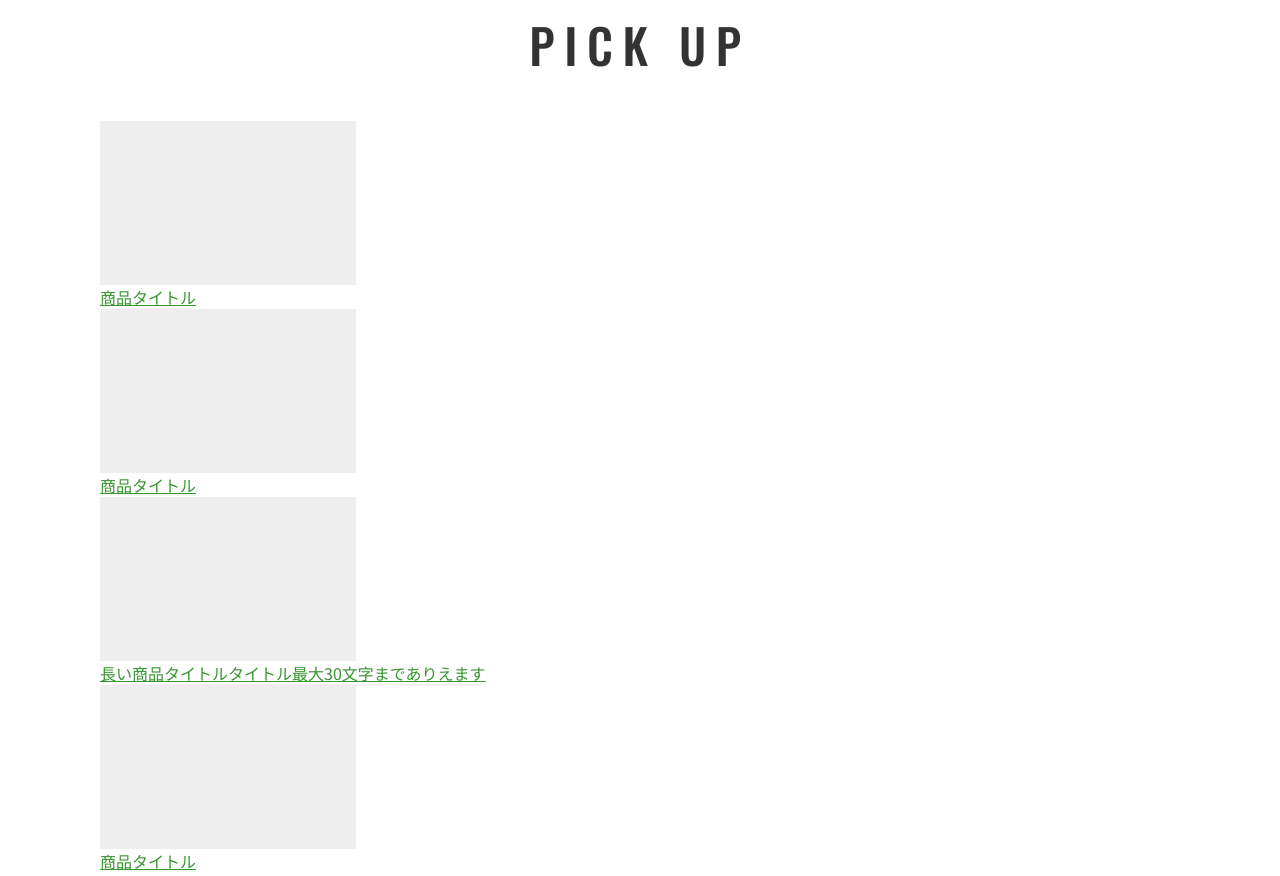
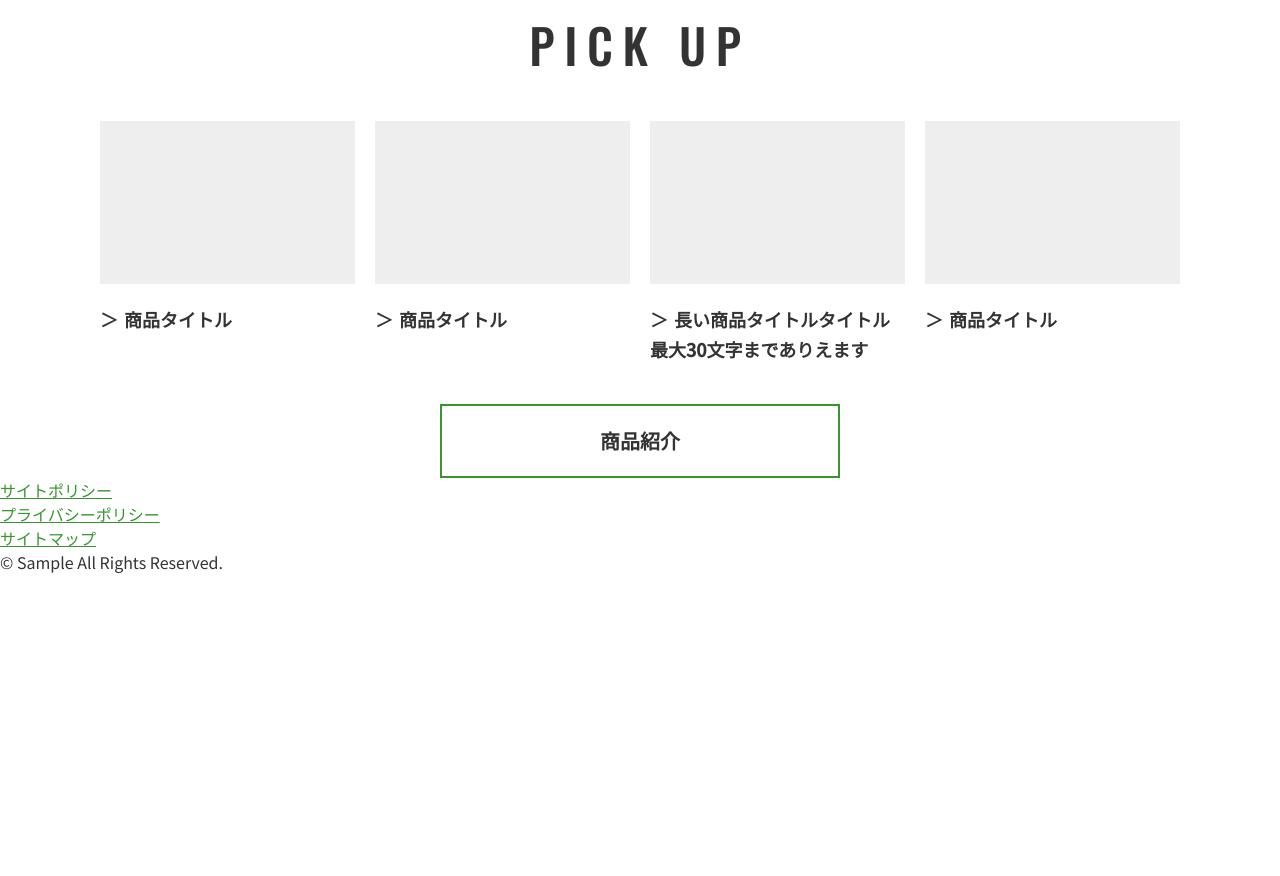
Before and after one commit to ryui811/exercise1, a plain HTML site: page index.html in a window 1280 px wide. Shown: the part 1400-2276 px from the top of the page. After the commit the page ends 1974 px from the top, so only its background shows below. Drawn offline with nearby package versions, Linux system fonts and the light colour scheme.

Commit message:
PICKUP部分作成中

```diff
--- a/css/top.css
+++ b/css/top.css
@@ -72,5 +72,34 @@
 /* pickupList
 ----------------------------------------*/
 
+.pickupList {
+  display: flex;
+  justify-content: space-between;
+}
+
+.pickupList__item {
+  width: 23.61%;
+}
+
+.pickupList__item a {
+  text-decoration: none;
+}
+
+.pickupList__thumb {
+  padding-bottom: 20px;
+}
+
+.pickupList__title {
+  font-size: 18px;
+  font-weight: bold;
+  color: #333;
+  line-height: 1.67;
+}
+
+.pickupList__title::before {
+  content: "＞";
+  padding-right: 6px;
+}
+
 @media screen and (min-width: 768px), print {
 }
```
